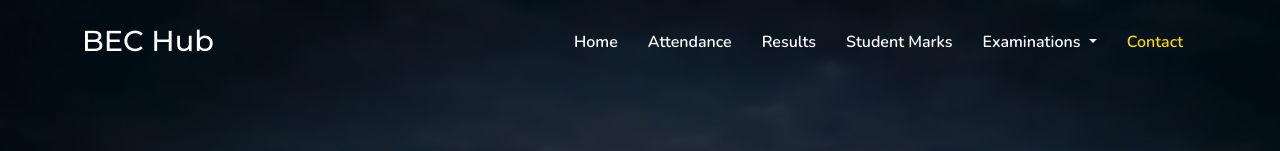
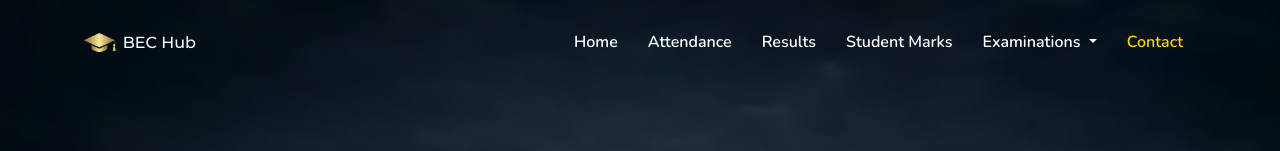
Before and after one commit to Gunakar-Polaki/BECHub, a plain HTML site: page contact.html in a window 1280 px wide. Shown: the top 151 px of the page. Drawn offline with nearby package versions, Linux system fonts and the light colour scheme.

Commit message:
contact.html

```diff
--- a/contact.html
+++ b/contact.html
@@ -26,7 +26,8 @@
 <nav class="navbar navbar-expand-lg fixed-top custom-nav sticky">
     <div class="container">
         <a class='navbar-brand logo' href='index.html'>
-                <h1 style="color: #fff; font-size: 1.8rem;display: inline;">BEC Hub</h1>
+                <img src="assets/images/beclogo2.jpg"/>
+                <h6 style="color: #fff;display: inline;">BEC Hub</h6>
         </a>
         <button class="navbar-toggler navbar-toggler-custom" type="button" data-bs-toggle="collapse" data-bs-target="#navbarCollapse"
                 aria-controls="navbarCollapse" aria-expanded="false" aria-label="Toggle navigation">
```
